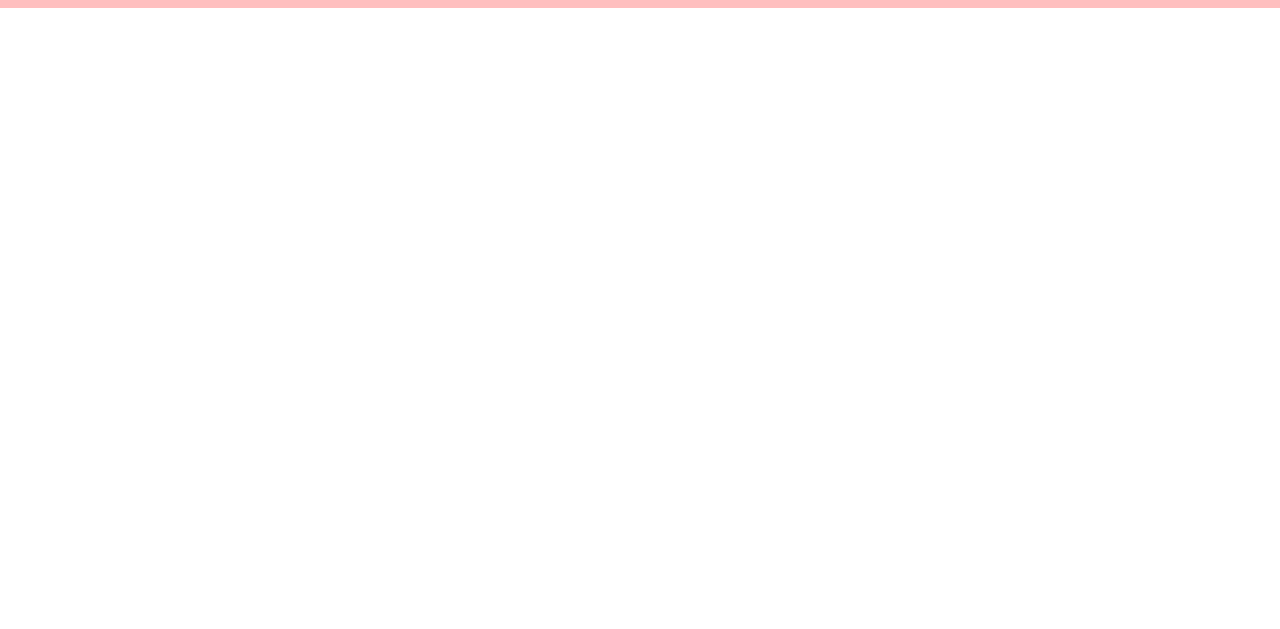
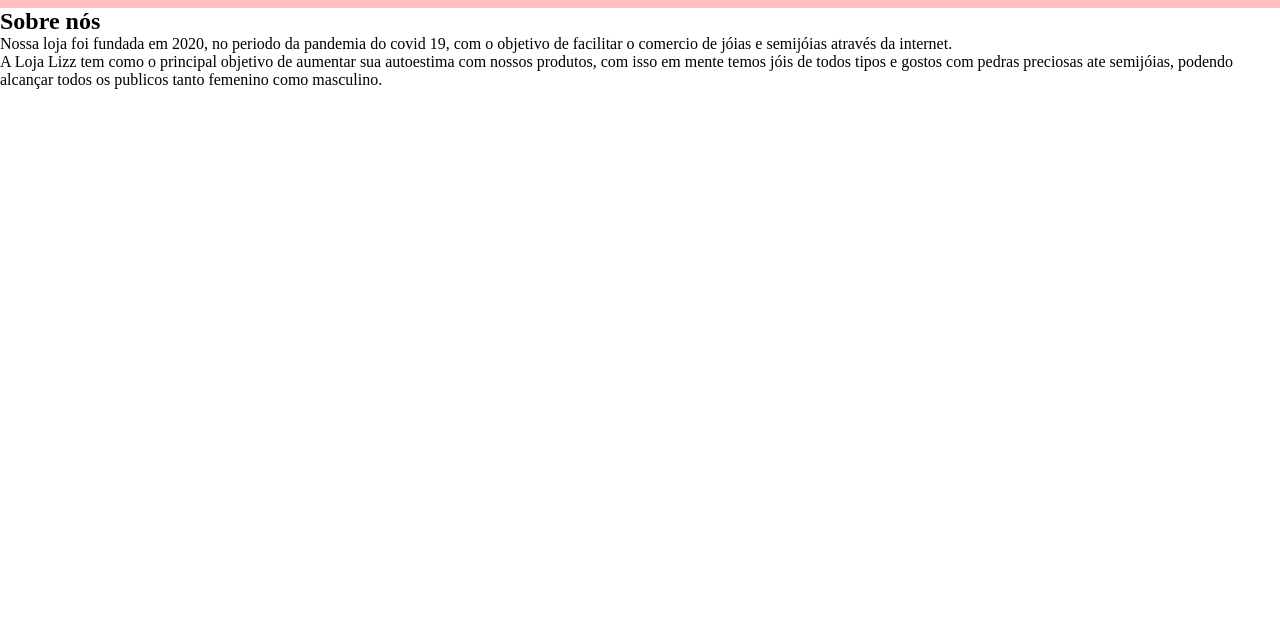
Before and after one commit to AnaliceLizz/site-lizz, a plain HTML site: page index.html in a window 1280 px wide. Shown: the part 171-800 px from the top of the page. Drawn offline with Linux system fonts and the light colour scheme.

Commit message:
processo

```diff
--- a/index.html
+++ b/index.html
@@ -15,6 +15,10 @@
             <li class="cabecalho-lista-item">Encomendar</li>
         </ul>
     </header>
-
+    <section class="loja">
+        <h2 class="loja-titulo">Sobre nós</h2>
+        <p class="loja-texto-um">Nossa loja foi fundada em 2020, no periodo da pandemia do covid 19, com o objetivo de facilitar o comercio de jóias e semijóias através da internet. </p>
+        <p class="loja-testo-dois">A Loja Lizz tem como o principal objetivo de aumentar sua autoestima com nossos produtos, com isso em mente temos jóis de todos tipos e gostos com pedras preciosas ate semijóias, podendo alcançar todos os publicos tanto femenino como masculino.</p>
+    </section>
 </body>
 </html>
```
